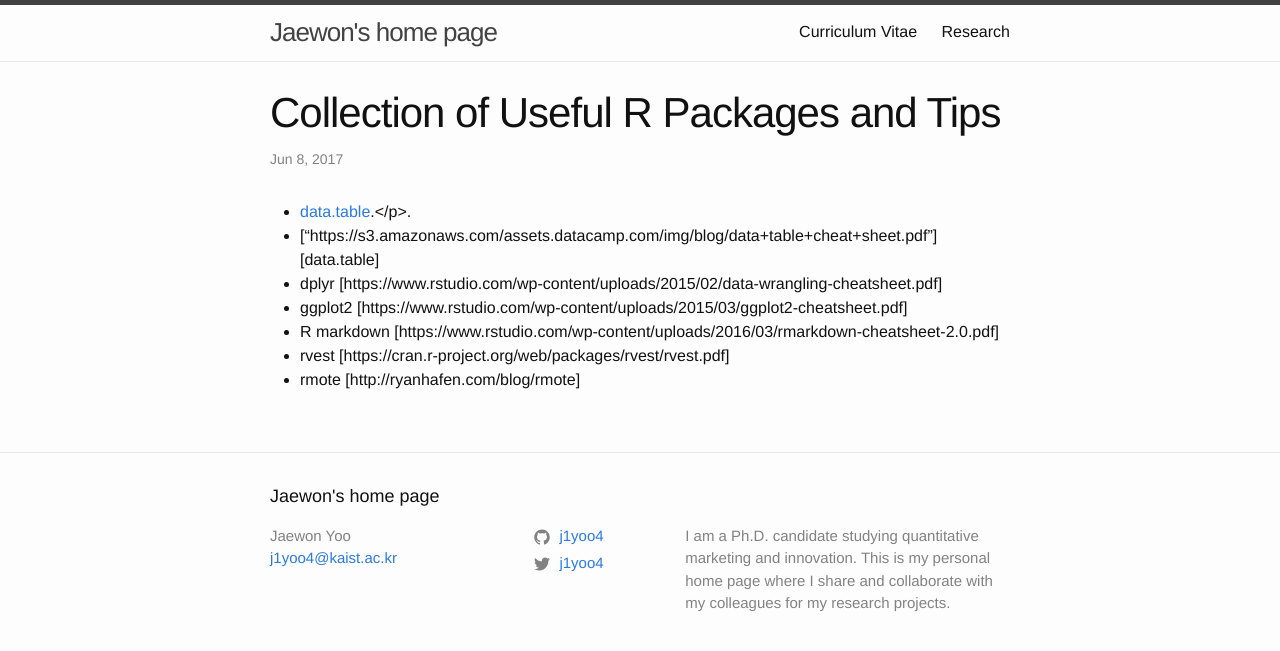
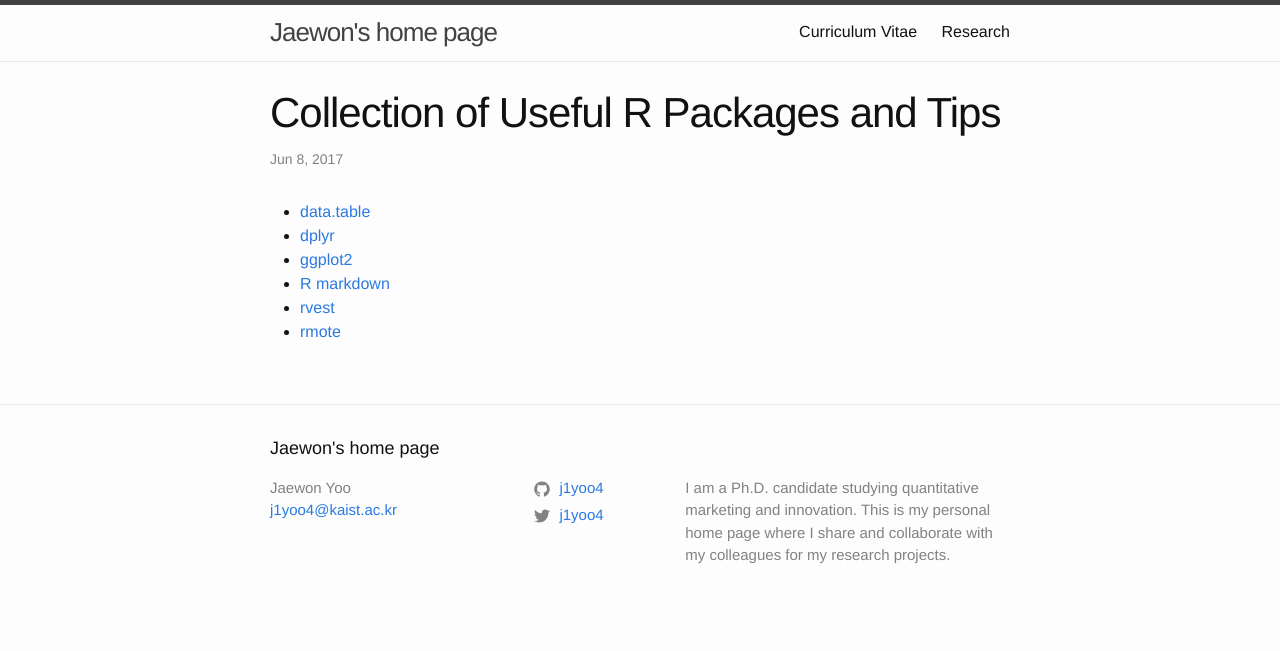
Before and after one commit to j1yoo/j1yoo.github.io, a Jekyll site: the page built from _posts/2017-06-08-useful_r_packages.md, in a window 1280 px wide. Shown: the top 651 px of the page. Built offline with Jekyll 4.4.1, drawn with Linux system fonts in a browser that asks for light colours.

Commit message:
Create 2017-06-08-useful_r_packages.md

```diff
--- a/_posts/2017-06-08-useful_r_packages.md
+++ b/_posts/2017-06-08-useful_r_packages.md
@@ -3,10 +3,10 @@ layout: post
 title: "Collection of Useful R Packages and Tips"
 categories: misc
 ---
-* <a href="https://s3.amazonaws.com/assets.datacamp.com/img/blog/data+table+cheat+sheet.pdf"> data.table</a>.</p>.
-* ["https://s3.amazonaws.com/assets.datacamp.com/img/blog/data+table+cheat+sheet.pdf"][data.table]
-* dplyr [https://www.rstudio.com/wp-content/uploads/2015/02/data-wrangling-cheatsheet.pdf]
-* ggplot2 [https://www.rstudio.com/wp-content/uploads/2015/03/ggplot2-cheatsheet.pdf]
-* R markdown [https://www.rstudio.com/wp-content/uploads/2016/03/rmarkdown-cheatsheet-2.0.pdf]
-* rvest [https://cran.r-project.org/web/packages/rvest/rvest.pdf]
-* rmote [http://ryanhafen.com/blog/rmote]
+
+* <a href="https://s3.amazonaws.com/assets.datacamp.com/img/blog/data+table+cheat+sheet.pdf"> data.table </a>
+* <a href="https://www.rstudio.com/wp-content/uploads/2015/02/data-wrangling-cheatsheet.pdf"> dplyr </a>
+* <a href="https://www.rstudio.com/wp-content/uploads/2015/03/ggplot2-cheatsheet.pdf"> ggplot2 </a>
+* <a href="https://www.rstudio.com/wp-content/uploads/2016/03/rmarkdown-cheatsheet-2.0.pdf"> R markdown </a>
+* <a href="https://cran.r-project.org/web/packages/rvest/rvest.pdf"> rvest </a>
+* <a href="http://ryanhafen.com/blog/rmote"> rmote </a>
```
